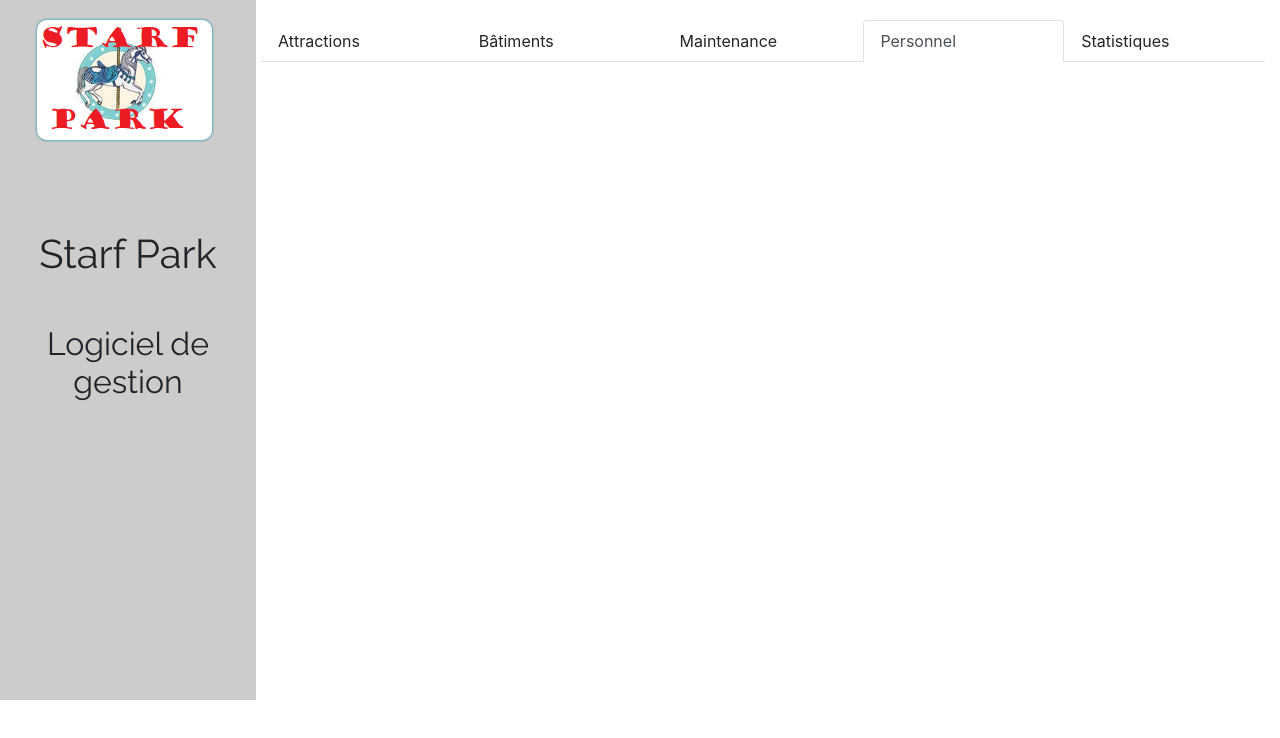
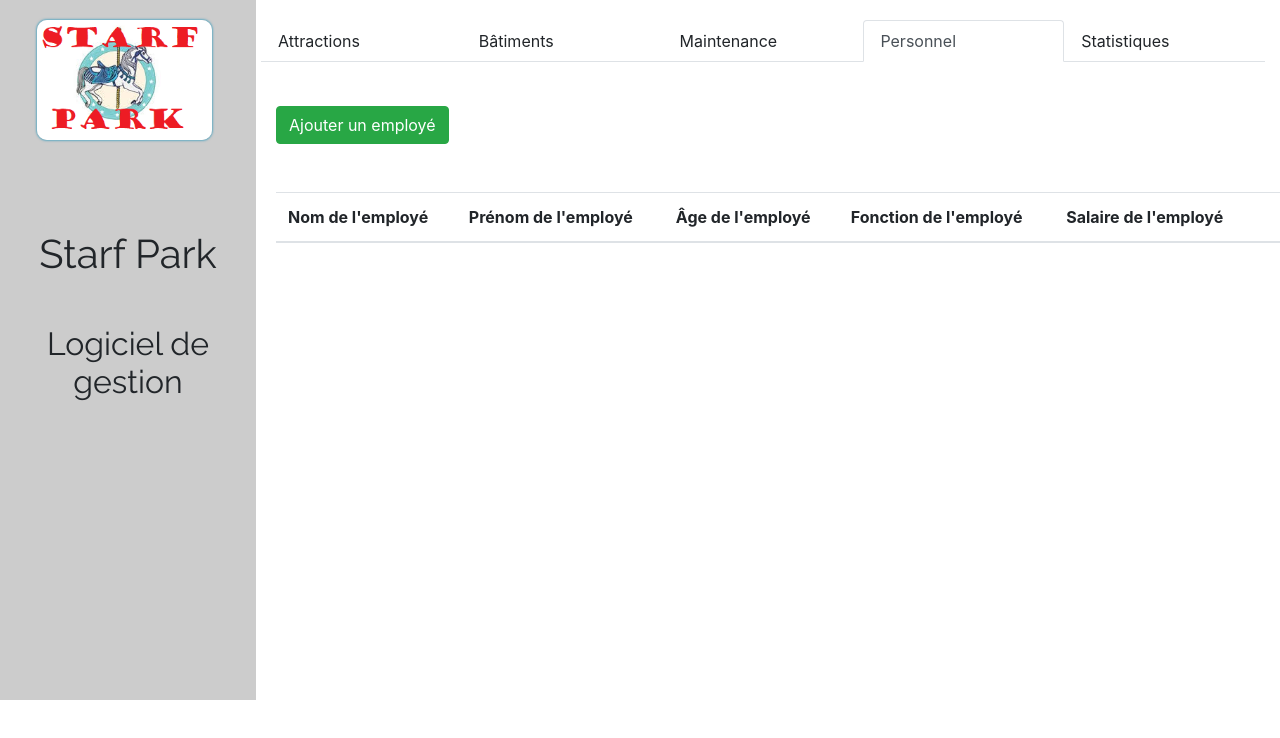
Before and after one commit to Kingsun21/Parc-d-attraction-UX-UI, a React (Create React App) app: page / in a window 1280 px wide. Both pictures are taken after a click on the link "Personnel". Shown: the top 738 px of the page. Built offline with nearby package versions, Linux system fonts and the light colour scheme.

Commit message:
Ajout de personnel

```diff
--- a/src/App.js
+++ b/src/App.js
@@ -120,6 +120,9 @@ class App extends Component {
             <TabPane tabId="2">
               <Batiments buttonLabel="Ajouter un bâtiment" classname=""/>
             </TabPane>
+            <TabPane tabId="4">
+              <Personnel buttonLabel="Ajouter un employé" classname=""/>
+            </TabPane>
           </TabContent>
         </div>
       </div>
--- a/src/Components/Personnel.js
+++ b/src/Components/Personnel.js
@@ -0,0 +1,197 @@
+import React, {Component} from 'react';
+import { Button, Modal, ModalHeader, ModalBody, ModalFooter, Form, FormGroup, Input, Label, Table } from 'reactstrap';
+
+class Personnel extends Component {
+
+  constructor(props) {
+    super(props);
+    this.state = {
+      modal: false
+    };
+    this.state = {
+      newItem1: "",
+      newItem2: "",
+      newItem3: "",
+      newItem4: "",
+      newItem5: "",
+      listP: []
+    };
+
+    this.toggle = this.toggle.bind(this);
+  }
+
+  updateInput(key, value) {
+    this.setState({ [key]: value });
+
+    localStorage.setItem(key, value);
+  }
+
+  addItem() {
+    const newValue = {
+      id: 1 + Math.random(),
+      value1: this.state.newItem1.slice(),
+      value2: this.state.newItem2.slice(),
+      value3: this.state.newItem3.slice(),
+      value4: this.state.newItem4.slice(),
+      value5: this.state.newItem5.slice()
+    };
+
+    // copie de la liste actuelle
+    const listP = [...this.state.listP];
+
+    // ajout du nouvel objet à la liste
+    listP.push(newValue);
+
+    // update de l'état avec la nouvvelle liste et reset de newItem
+    this.setState({
+      listP,
+      newItem1: "",
+      newItem2: "",
+      newItem3: "",
+      newItem4: "",
+      newItem5: ""
+    });
+
+    // update du cache et convertion en strin JSON pour le cache
+    localStorage.setItem("listP", JSON.stringify(listP));
+    localStorage.setItem("newItem1", "");
+    localStorage.setItem("newItem2", "");
+    localStorage.setItem("newItem3", "");
+    localStorage.setItem("newItem4", "");
+    localStorage.setItem("newItem5", "");
+
+    this.toggle();
+  }
+
+  deleteItem(id) {
+    // copie de la liste actuelle
+    const listP = [...this.state.listP];
+    // filtrage de l'id à supprimer
+    const updatedList = listP.filter(item => item.id !== id);
+
+    this.setState({ listP: updatedList });
+
+    // update du cache
+    localStorage.setItem("listP", JSON.stringify(updatedList));
+  }
+
+  hydrateStateWithLocalStorage() {
+    // pour tout le state
+    for (let key in this.state) {
+      // si la clé existe en cache
+      if (localStorage.hasOwnProperty(key)) {
+        // on la récupère
+        let value = localStorage.getItem(key);
+
+        // on reconvertie dans l'autre sens et on sauvegarde dans le state
+        try {
+          value = JSON.parse(value);
+          this.setState({ [key]: value });
+        } catch (e) {
+          this.setState({ [key]: value });
+        }
+      }
+    }
+  }
+
+  componentDidMount() {
+    this.hydrateStateWithLocalStorage();
+  }
+
+  toggle() {
+    this.setState({
+      modal: !this.state.modal
+    });
+  }
+
+  formulaire() {
+    return(
+      <div>
+        <br/>
+        <Button color="success" onClick={this.toggle}>{this.props.buttonLabel}</Button>
+        <br/>
+        <br/>
+        <br/>
+        <Modal isOpen={this.state.modal} toggle={this.toggle} className={this.props.className}>
+          <ModalHeader toggle={this.toggle}>Ajouter un Employé</ModalHeader>
+          <ModalBody>
+            <Form>
+              <FormGroup>
+                <Label for="nomP">Nom de l'employé</Label>
+                <Input type="text" name="nom" id="nomB" placeholder="Nom" value={this.state.newItem1} onChange={e => this.updateInput("newItem1", e.target.value)} />
+              </FormGroup>
+              <FormGroup>
+                <Label for="prenomP">{"Prénom de l'employé"}</Label>
+                <Input type="text" name="prenom" id="prenomP" placeholder="Prénom" value={this.state.newItem2} onChange={e => this.updateInput("newItem2", e.target.value)}/>
+              </FormGroup>
+              <FormGroup>
+                <Label for="ageP">{"Âge de l'employé"}</Label>
+                <Input type="number" name="age" id="ageP" placeholder="Âge" value={this.state.newItem3} onChange={e => this.updateInput("newItem3", e.target.value)}/>
+              </FormGroup>
+              <FormGroup>
+                <Label for="fonctionP">{"Fonction de l'employé"}</Label>
+                <Input type="text" name="fonction" id="fonctionP" placeholder="Fonction" value={this.state.newItem4} onChange={e => this.updateInput("newItem4", e.target.value)}/>
+              </FormGroup>
+              <FormGroup>
+                <Label for="salaireP">{"Salaire de l'employé"}</Label>
+                <Input type="number" name="date" id="date" placeholder="Salaire" value={this.state.newItem5} onChange={e => this.updateInput("newItem5", e.target.value)}/>
+              </FormGroup>
+            </Form>
+          </ModalBody>
+          <ModalFooter>
+            <Button color="primary" onClick={() => this.addItem()}>Ajouter</Button>{' '}
+            <Button color="secondary" onClick={this.toggle}>Annuler</Button>
+          </ModalFooter>
+        </Modal>
+      </div>
+    );
+  }
+
+tableau() {
+    let tableau = this.state.listP.map(item => {
+      return (
+        <tr>
+          <td scope="row">{item.value1}</td>
+          <td>{item.value2}</td>
+          <td>{item.value3}</td>
+          <td>{item.value4}</td>
+          <td>{item.value5}€</td>
+          <td><button class="btn btn-danger" onClick={() => this.deleteItem(item.id)}>
+            Supprimer
+          </button></td>
+        </tr>
+      );
+    });
+
+    return (
+      <Table striped>
+        <thead>
+          <tr>
+            <th>Nom de l'employé</th>
+            <th>Prénom de l'employé</th>
+            <th>Âge de l'employé</th>
+            <th>Fonction de l'employé</th>
+            <th>Salaire de l'employé</th>
+            <th></th>
+          </tr>
+        </thead>
+        <tbody>
+          {tableau}
+        </tbody>
+      </Table>
+    );
+}
+
+
+  render() {
+    return(
+      <div>
+        {this.formulaire()}
+        {this.tableau()}
+      </div>
+    );
+  }
+
+}
+
+export default Personnel;
```
